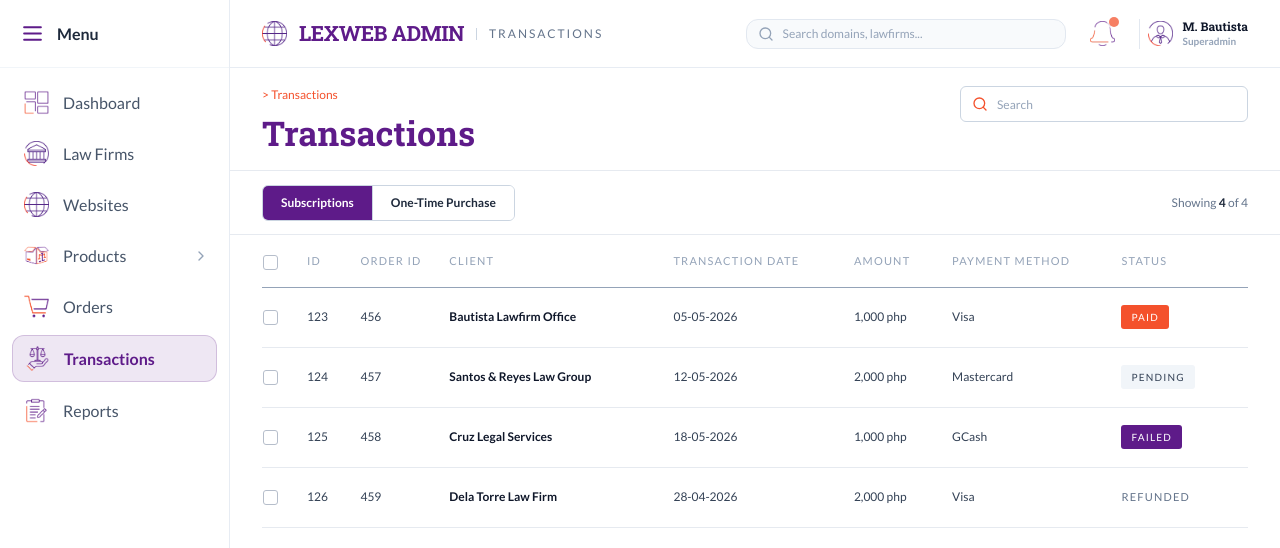
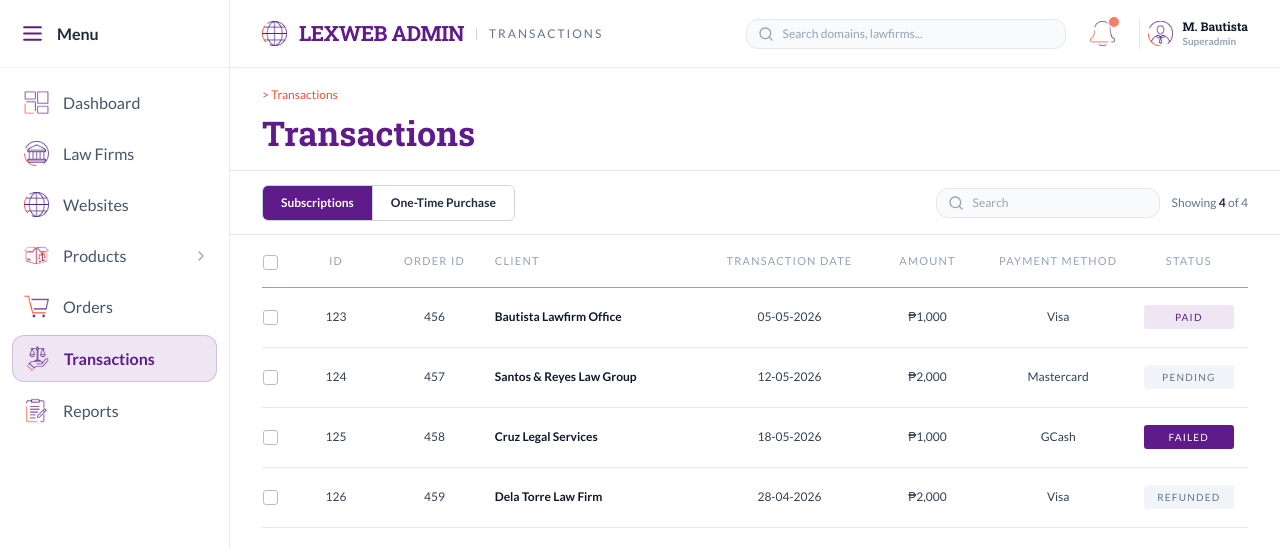
Before and after one commit to gjvlio/lexweb_admin, a React (Vite) app: page /transactions in a window 1280 px wide. Shown: the top 548 px of the page. Built offline with nearby package versions, Linux system fonts and the light colour scheme.

Commit message:
style: finalize table column spacing, search bar, and amount formatting fixes

```diff
--- a/src/pages/LawFirms/LawFirmsListPage.jsx
+++ b/src/pages/LawFirms/LawFirmsListPage.jsx
@@ -1,6 +1,6 @@
 import React, { useLayoutEffect, useMemo, useRef, useState } from 'react';
 import { useNavigate, Link } from 'react-router-dom';
-import { Filter, ChevronDown, Plus, X, Eye } from 'lucide-react';
+import { Filter, ChevronDown, Plus, X, Eye, Search } from 'lucide-react';
 import {
   tokens,
   lawFirms,
@@ -145,9 +145,21 @@ export default function LawFirmsListPage() {
   const [selected, setSelected] = useState([]);
   const [showNew, setShowNew] = useState(false);
   const [draft, setDraft] = useState({ name: '', owner: '', acronym: '' });
+  const [searchQuery, setSearchQuery] = useState('');
 
   const filtered = useMemo(() => {
-    const list = activeFilter === 'All' ? [...rows] : rows.filter((r) => r.status === activeFilter);
+    let list = activeFilter === 'All' ? [...rows] : rows.filter((r) => r.status === activeFilter);
+
+    const needle = searchQuery.trim().toLowerCase();
+    if (needle) {
+      list = list.filter((r) =>
+        r.name.toLowerCase().includes(needle) ||
+        r.owner.toLowerCase().includes(needle) ||
+        String(r.id).includes(needle) ||
+        String(r.acronym).toLowerCase().includes(needle)
+      );
+    }
+
     switch (sortBy) {
       case 'Name — ascending':
         return list.sort((a, b) => a.name.localeCompare(b.name));
@@ -160,7 +172,7 @@ export default function LawFirmsListPage() {
       default:
         return list;
     }
-  }, [rows, activeFilter, sortBy]);
+  }, [rows, activeFilter, sortBy, searchQuery]);
 
   const totalPages = Math.max(1, Math.ceil(filtered.length / PAGE_SIZE));
   const safePage = Math.min(page, totalPages);
@@ -306,9 +318,25 @@ export default function LawFirmsListPage() {
           </div>
         </div>
 
-        <span className="shrink-0 text-xs text-slate-500">
-          Showing <strong style={{ color: tokens.ink }}>{pageRows.length}</strong> of {filtered.length}
-        </span>
+        <div className="flex items-center gap-3">
+          <div className="relative w-48 sm:w-56">
+            <Search className="w-4 h-4 absolute left-3 top-1/2 -translate-y-1/2 text-slate-400" />
+            <input
+              type="text"
+              placeholder="Search"
+              value={searchQuery}
+              onChange={(e) => {
+                setSearchQuery(e.target.value);
+                setPage(1);
+              }}
+              className="w-full bg-slate-50 border border-slate-200 rounded-xl pl-9 pr-4 py-1.5 text-xs text-slate-800 focus:outline-none focus:border-brand-purple"
+            />
+          </div>
+
+          <span className="shrink-0 text-xs text-slate-500">
+            Showing <strong style={{ color: tokens.ink }}>{pageRows.length}</strong> of {filtered.length}
+          </span>
+        </div>
       </section>
 
       {/* Law Firms Directory Table Container (Responsive Horizontal Scroll) */}
@@ -364,11 +392,11 @@ export default function LawFirmsListPage() {
                 <td className="align-middle text-xs text-slate-500">{row.id}</td>
                 <td className="align-middle text-xs font-bold text-slate-900 truncate pr-4">{row.name}</td>
                 <td className="align-middle text-xs text-slate-700 truncate pr-4">{row.owner}</td>
-                <td className="align-middle text-xs font-semibold text-slate-900 text-center">{row.visits.toLocaleString()}</td>
-                <td className="align-middle text-xs font-semibold text-center" style={{ color: tokens.orange }}>
+                <td className="align-middle text-xs text-slate-700 text-center">{row.visits.toLocaleString()}</td>
+                <td className="align-middle text-xs text-center" style={{ color: tokens.orange }}>
                   {row.signups.toLocaleString()}
                 </td>
-                <td className="align-middle text-xs font-bold text-slate-900 text-center">{row.revenue}</td>
+                <td className="align-middle text-xs text-slate-700 text-center">{row.revenue}</td>
                 <td className="align-middle text-xs text-slate-700 text-center">{row.transactions}</td>
                 <td className="align-middle text-center whitespace-nowrap">
                   <StatusCell status={row.status} />
--- a/src/pages/Transactions/Transactions.jsx
+++ b/src/pages/Transactions/Transactions.jsx
@@ -148,22 +148,6 @@ export default function Transactions() {
               Transactions
             </h1>
           </div>
-
-          <div className="relative w-full sm:w-64 lg:w-72">
-            <Search className="pointer-events-none absolute left-3 top-1/2 h-4 w-4 -translate-y-1/2" style={{ color: tokens.orange }} />
-            <input
-              type="search"
-              value={query}
-              onChange={(e) => {
-                setQuery(e.target.value)
-                resetPage()
-              }}
-              placeholder="Search"
-              aria-label="Search transactions"
-              className="w-full rounded-[6px] h-[36px] border border-slate-300 bg-white pl-9 pr-3 text-xs text-slate-800 placeholder-slate-400 focus:outline-none focus:ring-2"
-              style={{ '--tw-ring-color': tokens.purple }}
-            />
-          </div>
         </div>
       </section>
 
@@ -201,18 +185,45 @@ export default function Transactions() {
             </button>
           </div>
         ) : (
+          <div className="flex items-center gap-3">
+            <div className="relative w-48 sm:w-56">
+              <Search className="w-4 h-4 absolute left-3 top-1/2 -translate-y-1/2 text-slate-400" />
+              <input
+                type="text"
+                placeholder="Search"
+                value={query}
+                onChange={(e) => {
+                  setQuery(e.target.value)
+                  resetPage()
+                }}
+                className="w-full bg-slate-50 border border-slate-200 rounded-xl pl-9 pr-4 py-1.5 text-xs text-slate-800 focus:outline-none focus:border-brand-purple"
+              />
+            </div>
+
             <span className="shrink-0 text-xs text-slate-500">
               Showing <strong style={{ color: tokens.ink }}>{visibleRows.length}</strong> of {filteredRows.length}
             </span>
+          </div>
         )}
       </section>
 
       {/* Transactions Table */}
       <section className="px-4 sm:px-8 flex-1 overflow-x-auto">
-        <table className="w-full border-collapse text-left">
+        <table className="w-full table-fixed border-collapse text-left">
+          <colgroup>
+            <col style={{ width: '3.5%' }} />
+            <col style={{ width: '8%' }} />
+            <col style={{ width: '12%' }} />
+            <col style={{ width: '22%' }} />
+            <col style={{ width: '16%' }} />
+            <col style={{ width: '12%' }} />
+            <col style={{ width: '14.5%' }} />
+            <col style={{ width: '12%' }} />
+          </colgroup>
+
           <thead>
             <tr style={{ borderBottom: `1px solid ${tokens.rule}` }}>
-              <th className="text-left align-middle h-[52px] pt-[4px] w-[44px]">
+              <th className="text-left align-middle h-[52px] pt-[4px]">
                 <CheckBox
                   checked={allVisibleSelected}
                   onChange={toggleSelectAllVisible}
@@ -222,15 +233,20 @@ export default function Transactions() {
                   <span className="sr-only">Some rows selected</span>
                 )}
               </th>
-              {activeTable.columns.map((col) => (
+              {activeTable.columns.map((col) => {
+                const isCenter = ['id', 'orderId', 'transactionDate', 'amount', 'paymentMethod', 'status'].includes(col.key);
+                return (
                   <th
                     key={col.key}
-                  className="align-middle h-[52px] font-sans uppercase text-[11px] tracking-[1.2px] whitespace-nowrap text-left"
+                    className={`align-middle h-[52px] font-sans uppercase text-[11px] tracking-[1.2px] whitespace-nowrap ${
+                      isCenter ? 'text-center' : 'text-left'
+                    }`}
                     style={{ color: tokens.faint, fontWeight: 400 }}
                   >
                     {col.label}
                   </th>
-              ))}
+                )
+              })}
             </tr>
           </thead>
 
--- a/src/pages/Transactions/components/StatusBadge.jsx
+++ b/src/pages/Transactions/components/StatusBadge.jsx
@@ -14,7 +14,10 @@ const tokens = {
 export default function StatusBadge({ status }) {
   if (status === 'Refunded') {
     return (
-      <span className="font-sans uppercase text-[11px] tracking-[1.2px]" style={{ color: tokens.muted }}>
+      <span
+        className="inline-block font-sans uppercase rounded-[3px] py-[4px] text-[10px] tracking-[1.2px] w-[90px] text-center"
+        style={{ background: '#F1F5F9', color: '#64748B' }}
+      >
         Refunded
       </span>
     )
@@ -22,7 +25,10 @@ export default function StatusBadge({ status }) {
 
   if (status === 'Pending') {
     return (
-      <span className="inline-block font-sans uppercase rounded-[3px] px-[10px] py-[4px] text-[10px] tracking-[1.2px] bg-slate-100 text-slate-700">
+      <span
+        className="inline-block font-sans uppercase rounded-[3px] py-[4px] text-[10px] tracking-[1.2px] w-[90px] text-center"
+        style={{ background: '#F1F5F9', color: '#64748B' }}
+      >
         Pending
       </span>
     )
@@ -31,7 +37,7 @@ export default function StatusBadge({ status }) {
   if (status === 'Failed') {
     return (
       <span
-        className="inline-block font-sans uppercase rounded-[3px] px-[10px] py-[4px] text-[10px] tracking-[1.2px] text-white"
+        className="inline-block font-sans uppercase rounded-[3px] py-[4px] text-[10px] tracking-[1.2px] text-white w-[90px] text-center"
         style={{ background: tokens.purple }}
       >
         Failed
@@ -42,8 +48,8 @@ export default function StatusBadge({ status }) {
   // Paid (default)
   return (
     <span
-      className="inline-block font-sans uppercase rounded-[3px] px-[10px] py-[4px] text-[10px] tracking-[1.2px] text-white"
-      style={{ background: tokens.orange }}
+      className="inline-block font-sans uppercase rounded-[3px] py-[4px] text-[10px] tracking-[1.2px] w-[90px] text-center"
+      style={{ background: 'rgba(94,27,137,0.10)', color: tokens.purple }}
     >
       Paid
     </span>
--- a/src/pages/Transactions/components/TransactionRow.jsx
+++ b/src/pages/Transactions/components/TransactionRow.jsx
@@ -51,11 +51,14 @@ export default function TransactionRow({ row, columns, checked, onToggle }) {
 
       {columns.map((col) => {
         const value = row[col.key]
+        const isCenter = ['id', 'orderId', 'transactionDate', 'amount', 'paymentMethod', 'status'].includes(col.key)
 
         return (
           <td
             key={col.key}
-            className={`align-middle text-xs pr-4 ${col.key === 'client' ? 'font-bold text-slate-900' : 'text-slate-700'}`}
+            className={`align-middle text-xs ${
+              isCenter ? 'text-center' : 'text-left'
+            } ${col.key === 'client' ? 'font-bold text-slate-900 pr-4' : 'text-slate-700'}`}
           >
             {col.key === 'status' ? (
               <StatusBadge status={value} />
--- a/src/pages/Transactions/data/transactionsData.js
+++ b/src/pages/Transactions/data/transactionsData.js
@@ -16,7 +16,7 @@ export const subscriptionTransactions = [
     orderId: 456,
     client: 'Bautista Lawfirm Office',
     transactionDate: new Date(2026, 4, 5),
-    amount: '1,000 php',
+    amount: '₱1,000',
     paymentMethod: 'Visa',
     status: 'Paid',
   },
@@ -25,7 +25,7 @@ export const subscriptionTransactions = [
     orderId: 457,
     client: 'Santos & Reyes Law Group',
     transactionDate: new Date(2026, 4, 12),
-    amount: '2,000 php',
+    amount: '₱2,000',
     paymentMethod: 'Mastercard',
     status: 'Pending',
   },
@@ -34,7 +34,7 @@ export const subscriptionTransactions = [
     orderId: 458,
     client: 'Cruz Legal Services',
     transactionDate: new Date(2026, 4, 18),
-    amount: '1,000 php',
+    amount: '₱1,000',
     paymentMethod: 'GCash',
     status: 'Failed',
   },
@@ -43,7 +43,7 @@ export const subscriptionTransactions = [
     orderId: 459,
     client: 'Dela Torre Law Firm',
     transactionDate: new Date(2026, 3, 28),
-    amount: '2,000 php',
+    amount: '₱2,000',
     paymentMethod: 'Visa',
     status: 'Refunded',
   },
@@ -55,7 +55,7 @@ export const oneTimeTransactions = [
     orderId: 456,
     client: 'Bautista Lawfirm Office',
     transactionDate: new Date(2026, 4, 5),
-    amount: '1,000 php',
+    amount: '₱1,000',
     paymentMethod: 'Visa',
     status: 'Paid',
   },
@@ -64,7 +64,7 @@ export const oneTimeTransactions = [
     orderId: 460,
     client: 'Villanueva & Co.',
     transactionDate: new Date(2026, 4, 9),
-    amount: '1,500 php',
+    amount: '₱1,500',
     paymentMethod: 'Maya',
     status: 'Pending',
   },
@@ -73,7 +73,7 @@ export const oneTimeTransactions = [
     orderId: 461,
     client: 'Ramos Legal Consultancy',
     transactionDate: new Date(2026, 4, 15),
-    amount: '1,000 php',
+    amount: '₱1,000',
     paymentMethod: 'Mastercard',
     status: 'Failed',
   },
@@ -82,7 +82,7 @@ export const oneTimeTransactions = [
     orderId: 462,
     client: 'Aquino Law Office',
     transactionDate: new Date(2026, 3, 30),
-    amount: '1,500 php',
+    amount: '₱1,500',
     paymentMethod: 'Visa',
     status: 'Refunded',
   },
--- a/src/pages/Websites/WebsitesPage.jsx
+++ b/src/pages/Websites/WebsitesPage.jsx
@@ -1,6 +1,6 @@
 import React, { useLayoutEffect, useMemo, useRef, useState } from 'react'
 import { Link } from 'react-router-dom'
-import { Filter, ChevronDown, X, Eye } from 'lucide-react'
+import { Filter, ChevronDown, X, Eye, Search } from 'lucide-react'
 import {
   websites,
   websiteSummary,
@@ -250,10 +250,22 @@ export default function WebsitesPage() {
   const [page, setPage] = useState(1)
   const [selected, setSelected] = useState([])
   const [detail, setDetail] = useState(null)
+  const [searchQuery, setSearchQuery] = useState('')
 
   const filtered = useMemo(() => {
-    const list =
+    let list =
       activeFilter === 'All' ? [...rows] : rows.filter((r) => r.status === activeFilter)
+
+    const needle = searchQuery.trim().toLowerCase()
+    if (needle) {
+      list = list.filter((r) =>
+        r.domain.toLowerCase().includes(needle) ||
+        r.lawfirm.toLowerCase().includes(needle) ||
+        String(r.id).includes(needle) ||
+        r.template.toLowerCase().includes(needle) ||
+        r.plan.toLowerCase().includes(needle)
+      )
+    }
 
     switch (sortBy) {
       case 'Name — ascending':
@@ -267,7 +279,7 @@ export default function WebsitesPage() {
       default:
         return list
     }
-  }, [rows, activeFilter, sortBy])
+  }, [rows, activeFilter, sortBy, searchQuery])
 
   const totalPages = Math.max(1, Math.ceil(filtered.length / PAGE_SIZE))
   const safePage = Math.min(page, totalPages)
@@ -413,9 +425,25 @@ export default function WebsitesPage() {
           </div>
         </div>
 
-        <span className="shrink-0 text-xs text-slate-500">
-          Showing <strong style={{ color: INK }}>{pageRows.length}</strong> of {filtered.length}
-        </span>
+        <div className="flex items-center gap-3">
+          <div className="relative w-48 sm:w-56">
+            <Search className="w-4 h-4 absolute left-3 top-1/2 -translate-y-1/2 text-slate-400" />
+            <input
+              type="text"
+              placeholder="Search"
+              value={searchQuery}
+              onChange={(e) => {
+                setSearchQuery(e.target.value)
+                setPage(1)
+              }}
+              className="w-full bg-slate-50 border border-slate-200 rounded-xl pl-9 pr-4 py-1.5 text-xs text-slate-800 focus:outline-none focus:border-[#5E1B89]"
+            />
+          </div>
+
+          <span className="shrink-0 text-xs text-slate-500">
+            Showing <strong style={{ color: INK }}>{pageRows.length}</strong> of {filtered.length}
+          </span>
+        </div>
       </section>
 
       {/* ============================================================ table */}
@@ -434,7 +462,7 @@ export default function WebsitesPage() {
                 <CheckBox checked={allOnPageSelected} onChange={togglePage} label="Select all rows on this page" />
               </th>
               {websiteColumns.map((c) => {
-                const isCenter = ['status', 'payment', 'action'].includes(c.key);
+                const isCenter = ['plan', 'template', 'status', 'payment', 'action'].includes(c.key);
                 return (
                   <th
                     key={c.key}
@@ -476,10 +504,10 @@ export default function WebsitesPage() {
                 <td className="align-middle text-xs truncate pr-4" style={{ color: INK }}>
                   {row.lawfirm}
                 </td>
-                <td className="align-middle whitespace-nowrap">
+                <td className="align-middle text-center whitespace-nowrap">
                   <PlanCell plan={row.plan} />
                 </td>
-                <td className="align-middle text-xs truncate pr-4" style={{ color: INK }}>
+                <td className="align-middle text-xs text-center truncate" style={{ color: INK }}>
                   {row.template}
                 </td>
                 <td className="align-middle text-center whitespace-nowrap">
```
Lines whose indentation alone changed are shown as unchanged.
